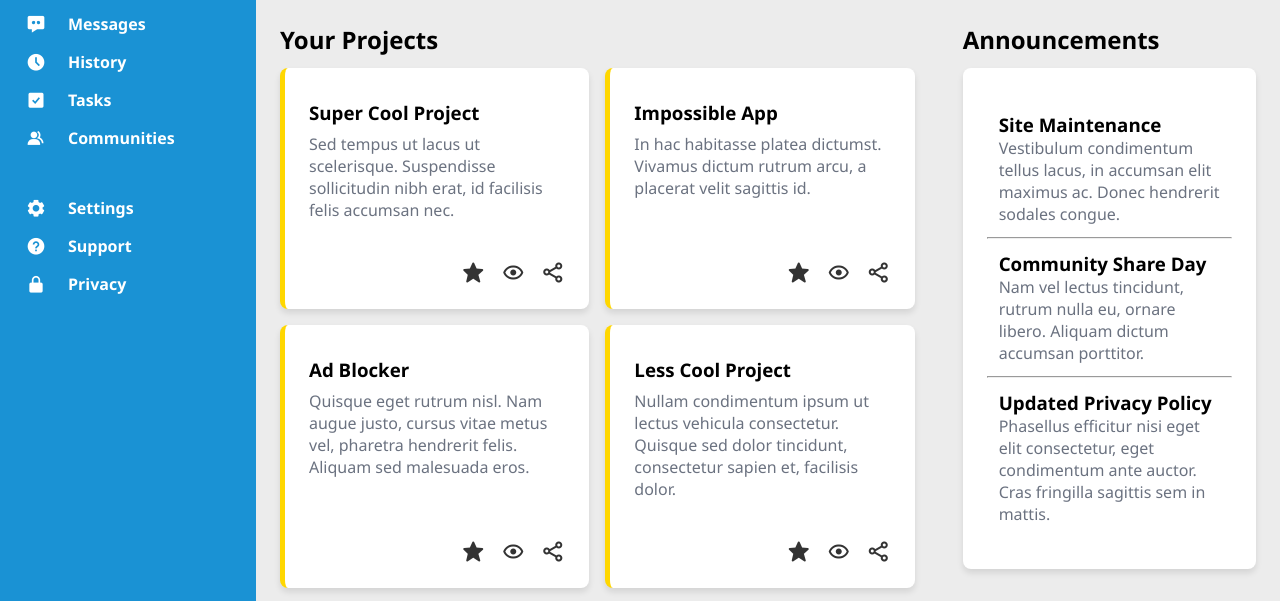
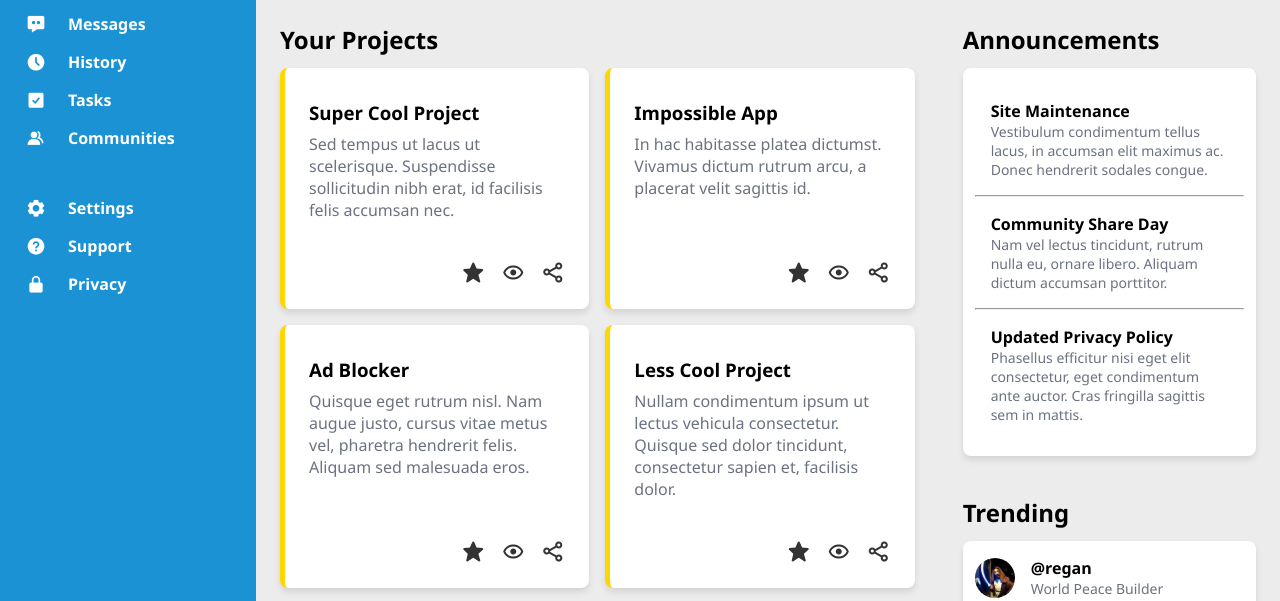
Before and after one commit to lolol0918/odin-admin-dashboard, a plain HTML site: page templates/index.html in a window 1280 px wide. Shown: the part 163-764 px from the top of the page. Drawn offline with nearby package versions, Linux system fonts and the light colour scheme.

Commit message:
finished styling right-column

```diff
--- a/static/styles/style.css
+++ b/static/styles/style.css
@@ -347,15 +347,36 @@ li>a {
 
 .right-column .cards {
   background-color: var(--color-card);
-  padding: var(--space-xl) var(--space-lg);
+  padding: var(--space-md) var(--space-sm);
   border-radius: var(--radius-md);
   box-shadow: var(--shadow-md);
 }
 
 .announcement-card {
-  padding: var(--space-sm);
+  padding: var(--space-md);
 }
 
 .announcement-card p {
   color: var(--color-text-gray);
+  font-size: var(--font-size-sm);
 }
+
+.announcement-card h3 {
+  font-size: var(--font-size-md);
+}
+
+.trending-item {
+  display: flex;
+  align-items: center;
+  gap: var(--space-md);
+  margin-bottom: var(--space-lg);
+}
+
+.trending-info h4 {
+  font-weight: var(--font-weight-bold);
+}
+
+.trending-info p {
+  color: var(--color-text-gray);
+  font-size: var(--font-size-sm);
+}
--- a/templates/index.html
+++ b/templates/index.html
@@ -207,7 +207,7 @@
                         <div class="trending-item">
                             <img class="small-profile pfp" src="../static/images/profiles/pfp1.jpeg" alt="">
                             <div class="trending-info">
-                                <h4>@morgan</h4>
+                                <h4>@heisenberg</h4>
                                 <p>Super Cool Project</p>
                             </div>
                         </div>
```
